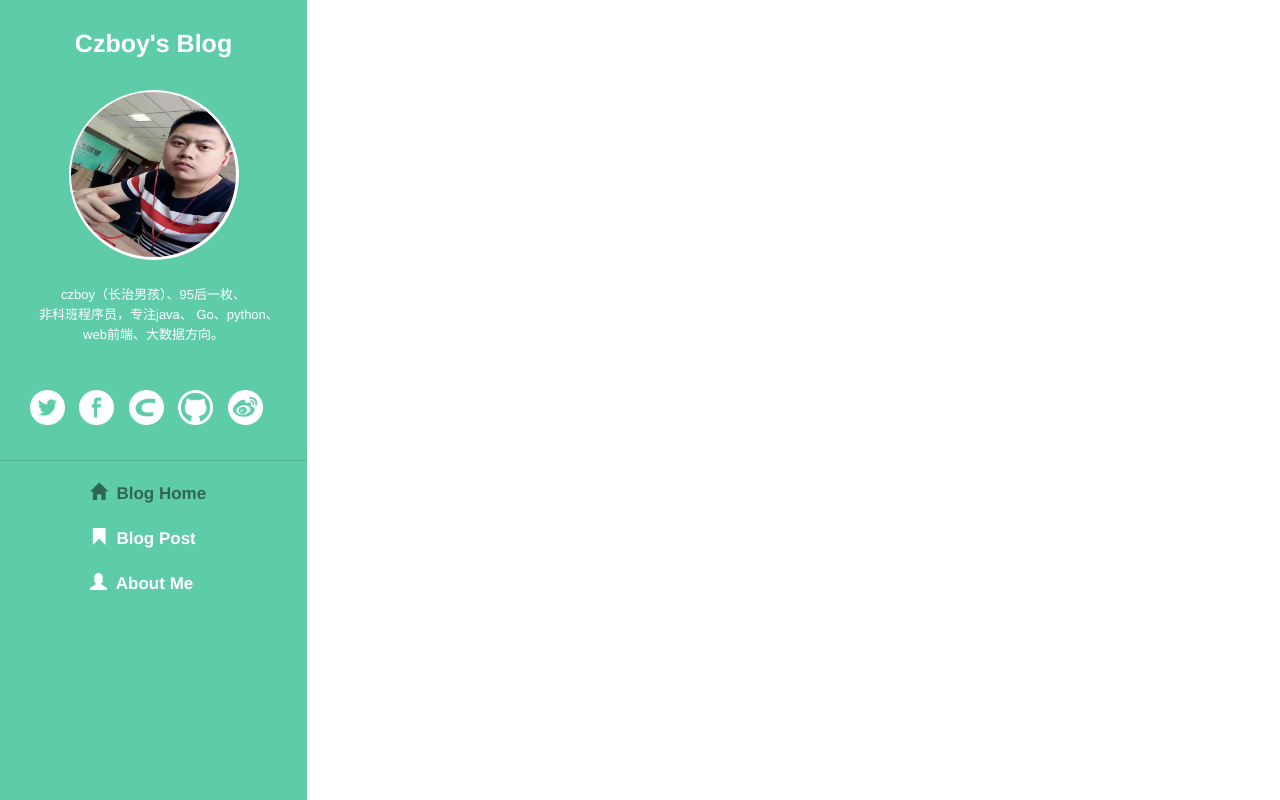
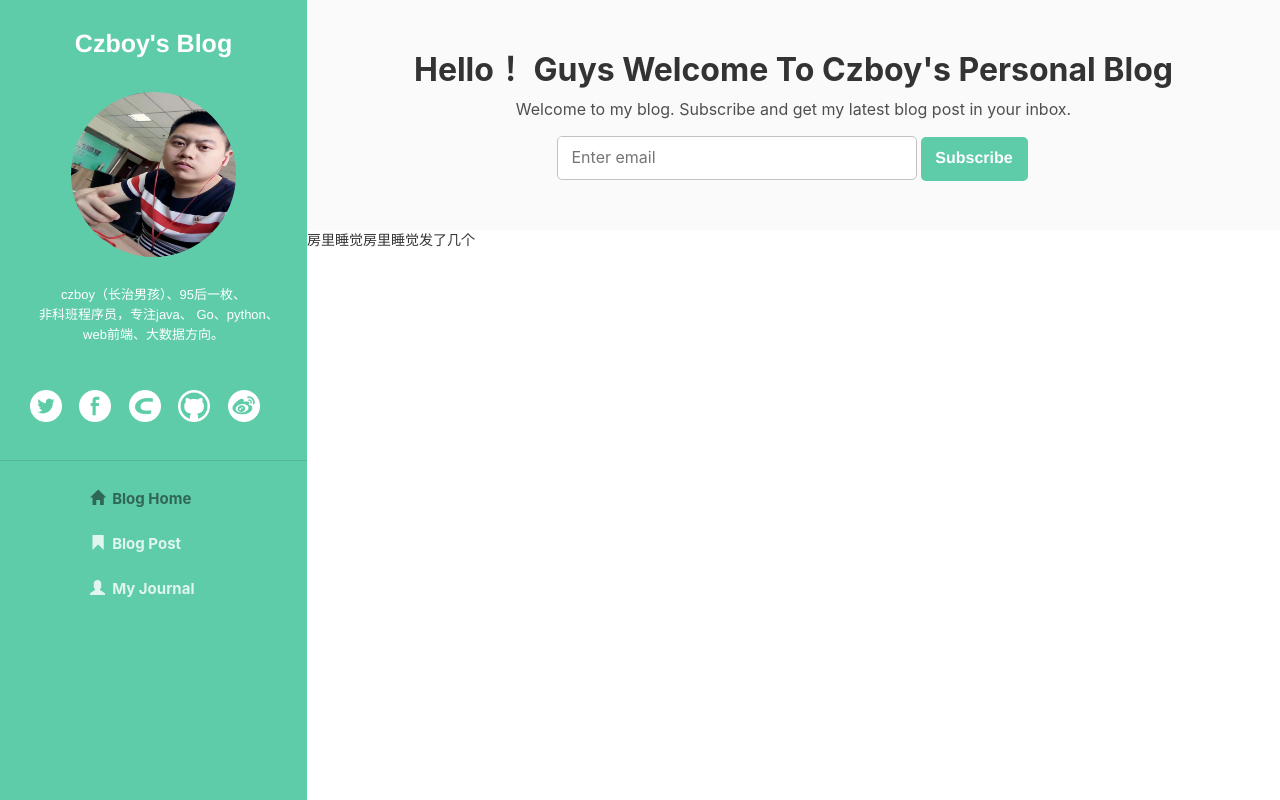
Before and after one commit to cz6oy/czboy-blog, a Vue app: page / in a window 1280 px wide. Built offline with nearby package versions, Linux system fonts and the light colour scheme.

Commit message:
2019-8-25

```diff
--- a/src/App.vue
+++ b/src/App.vue
@@ -28,40 +28,61 @@
             </a>
           </li>
           <li>
-            <a href="https://blog.csdn.net/qq_37504376">
+            <a href="https://blog.csdn.net/qq_37504376" target="_blank">
               <img src="./assets/image/app/csdn.png" alt />
             </a>
           </li>
           <li>
-            <a href="https://github.com/cz6oy">
+            <a href="https://github.com/cz6oy" target="_blank">
               <img src="./assets/image/app/githubb.png" alt />
             </a>
           </li>
           <li>
-            <a href="#">
+            <a href="https://weibo.com/6226694438" target="_blank">
               <img src="./assets/image/app/weibo.png" alt />
             </a>
           </li>
         </ul>
       </div>
-      <!-- 导航栏 -->
+      <!-- 左侧导航栏 -->
       <div class="my-nav">
         <ul>
-          <li :style="{color:active}">
-            <span class="glyphicon glyphicon-home"></span>&nbsp;
-            Blog Home
+          <li>
+            <router-link to :style="{color:active}">
+              <span class="glyphicon glyphicon-home"></span>&nbsp;
+              <strong>Blog Home</strong>
+            </router-link>
           </li>
           <li>
-            <span class="glyphicon glyphicon-bookmark"></span>&nbsp;
-            Blog Post
+            <router-link to>
+              <span class="glyphicon glyphicon-bookmark"></span>&nbsp;
+              <strong>Blog Post</strong>
+            </router-link>
           </li>
           <li>
-            <span class="glyphicon glyphicon-user"></span>&nbsp;
-            About Me
+            <router-link to>
+              <span class="glyphicon glyphicon-user"></span>&nbsp;
+              <strong>My Journal</strong>
+            </router-link>
           </li>
         </ul>
       </div>
     </div>
+    <!-- 右边上部盒子 -->
+    <div class="right-top-box">
+      <div class="title">Hello！ Guys Welcome To Czboy's Personal Blog</div>
+      <p>Welcome to my blog. Subscribe and get my latest blog post in your inbox.</p>
+      <form>
+        <div class="form-group">
+          <input type="text" placeholder="Enter email" />
+        </div>
+        <button type="button" :style="{backgroundColor:activeColor,borderColor:activeColor}" @click="btnEmail()">Subscribe</button>
+      </form>
+    </div>
+    <!-- 右边下部盒子 -->
+    <div class="right-bottom-box"></div>
+    <!-- 路由页面 -->
+    <router-view class="router-view" />
   </div>
 </template>
 
@@ -69,11 +90,14 @@
 export default {
   data() {
     return {
-      activeColor: '',
-      active:'#fff'
+      activeColor: "",
+      active: "rgba(0,0,0,0.5)"
     };
   },
   methods: {
+    btnEmail:function(){
+      alert("暂未开通邮箱订阅，敬请期待！");
+    },
     // 随机背景颜色
     randomBgColor: function() {
       var arr = [
@@ -88,7 +112,6 @@ export default {
       ];
       var random = Math.floor(Math.random() * arr.length);
       this.activeColor = arr[random];
-      this.active = "rgba(0,0,0,0.5)";
     }
   },
   mounted: function() {
@@ -106,6 +129,7 @@ ul li {
   list-style: none;
 }
 .left-box {
+  float: left;
   width: 307px;
   height: 100vh;
   background-color: #5bc3d5;
@@ -123,11 +147,11 @@ ul li {
     margin: 60px auto 0px auto;
     width: 170px;
     height: 170px;
-    background-color: #fff;
+    // background-color: #fff;
     border-radius: 50%;
 
     img {
-      position:absolute;
+      position: absolute;
       top: 2px;
       left: 2px;
       width: 165px;
@@ -147,7 +171,7 @@ ul li {
   }
   .my-blog {
     padding: 0px 30px;
-    margin:30px 0px 100px 0px;
+    margin: 30px 0px 100px 0px;
     // height: 30px;
     background-color: #fff;
     ul li {
@@ -157,8 +181,8 @@ ul li {
       a > img {
         margin: 0px auto;
         display: inline-block;
-        width: 35px;
-        height: 35px;
+        width: 32px;
+        height: 32px;
       }
     }
   }
@@ -169,22 +193,89 @@ ul li {
     border-top: 1px solid rgba(0, 0, 0, 0.1);
     ul {
       li {
-        padding-top: 10px;
+        padding-top: 15px;
         padding-left: 70px;
         width: 100%;
         height: 45px;
-        font-size: 17px;
         font-weight: bold;
         line-height: 45px;
         text-align: left;
-        color:#fff;
-        cursor: pointer;
-      }
-      li:hover{
-        color: rgba(0,0,0,0.5);
-        text-decoration: underline;
+        a {
+          font-size: 15px;
+          color: rgba(255, 255, 255, 0.8);
+          font-family: -apple-system, BlinkMacSystemFont, "Segoe UI", Roboto,
+            "Helvetica Neue", Arial, "Noto Sans", sans-serif,
+            "Apple Color Emoji", "Segoe UI Emoji", "Segoe UI Symbol",
+            "Noto Color Emoji";
+        }
+        a:hover {
+          color: rgba(0, 0, 0, 0.5);
+        }
       }
     }
   }
 }
+.right-top-box {
+  padding-left: 307px;
+  height: 230px;
+  background-color: #fafafa !important;
+  .title {
+    padding-top: 47px;
+    width: 100%;
+    text-align: center;
+    font-size: 32px;
+    font-weight: 700;
+    font-family: -apple-system, BlinkMacSystemFont, "Segoe UI", Roboto,
+      "Helvetica Neue", Arial, "Noto Sans", sans-serif, "Apple Color Emoji",
+      "Segoe UI Emoji", "Segoe UI Symbol", "Noto Color Emoji";
+  }
+  p {
+    padding-top: 5px;
+    font-weight: 400;
+    font-size: 16px;
+    text-align: center;
+    color: #4f4f4f;
+    font-family: -apple-system, BlinkMacSystemFont, "Segoe UI", Roboto,
+      "Helvetica Neue", Arial, "Noto Sans", sans-serif, "Apple Color Emoji",
+      "Segoe UI Emoji", "Segoe UI Symbol", "Noto Color Emoji";
+  }
+  form {
+    margin: 0px auto;
+    padding-top: 5px;
+    width: 700px;
+    .form-group {
+      margin-left: 113px;
+      display: inline-block;
+      width: 360px;
+      height: 44px;
+      border: 1px solid #c2c2c2;
+      border-radius: 5px;
+      background-color: #fff;
+      input {
+        margin-left: 1px;
+        padding-left: 13px;
+        width: 98%;
+        height: 98%;
+        border: 0px;
+        font-size: 16px;
+        font-family: -apple-system, BlinkMacSystemFont, "Segoe UI", Roboto,
+          "Helvetica Neue", Arial, "Noto Sans", sans-serif, "Apple Color Emoji",
+          "Segoe UI Emoji", "Segoe UI Symbol", "Noto Color Emoji";
+        border-radius: 2%;
+        outline: none;
+      }
+    }
+    button {
+      display: inline-block;
+      margin-left: 4px;
+      width: 107px;
+      height: 44px;
+      color: #fff;
+      font-size: 16px;
+      font-weight: 700;
+      border-radius: 5px;
+      border: 0px;
+    }
+  }
+}
 </style>
--- a/src/components/HelloWorld.vue
+++ /dev/null
@@ -1,58 +0,0 @@
-<template>
-  <div class="hello">
-    <h1>{{ msg }}</h1>
-    <p>
-      For a guide and recipes on how to configure / customize this project,<br>
-      check out the
-      <a href="https://cli.vuejs.org" target="_blank" rel="noopener">vue-cli documentation</a>.
-    </p>
-    <h3>Installed CLI Plugins</h3>
-    <ul>
-      <li><a href="https://github.com/vuejs/vue-cli/tree/dev/packages/%40vue/cli-plugin-babel" target="_blank" rel="noopener">babel</a></li>
-      <li><a href="https://github.com/vuejs/vue-cli/tree/dev/packages/%40vue/cli-plugin-eslint" target="_blank" rel="noopener">eslint</a></li>
-    </ul>
-    <h3>Essential Links</h3>
-    <ul>
-      <li><a href="https://vuejs.org" target="_blank" rel="noopener">Core Docs</a></li>
-      <li><a href="https://forum.vuejs.org" target="_blank" rel="noopener">Forum</a></li>
-      <li><a href="https://chat.vuejs.org" target="_blank" rel="noopener">Community Chat</a></li>
-      <li><a href="https://twitter.com/vuejs" target="_blank" rel="noopener">Twitter</a></li>
-      <li><a href="https://news.vuejs.org" target="_blank" rel="noopener">News</a></li>
-    </ul>
-    <h3>Ecosystem</h3>
-    <ul>
-      <li><a href="https://router.vuejs.org" target="_blank" rel="noopener">vue-router</a></li>
-      <li><a href="https://vuex.vuejs.org" target="_blank" rel="noopener">vuex</a></li>
-      <li><a href="https://github.com/vuejs/vue-devtools#vue-devtools" target="_blank" rel="noopener">vue-devtools</a></li>
-      <li><a href="https://vue-loader.vuejs.org" target="_blank" rel="noopener">vue-loader</a></li>
-      <li><a href="https://github.com/vuejs/awesome-vue" target="_blank" rel="noopener">awesome-vue</a></li>
-    </ul>
-  </div>
-</template>
-
-<script>
-export default {
-  name: 'HelloWorld',
-  props: {
-    msg: String
-  }
-}
-</script>
-
-<!-- Add "scoped" attribute to limit CSS to this component only -->
-<style scoped lang="less">
-h3 {
-  margin: 40px 0 0;
-}
-ul {
-  list-style-type: none;
-  padding: 0;
-}
-li {
-  display: inline-block;
-  margin: 0 10px;
-}
-a {
-  color: #42b983;
-}
-</style>
--- a/src/views/Home.vue
+++ b/src/views/Home.vue
@@ -1,17 +1,14 @@
 <template>
   <div class="home">
-    <HelloWorld msg="Welcome to Your Vue.js App"/>
+    房里睡觉房里睡觉发了几个
   </div>
 </template>
 
 <script>
 // @ is an alias to /src
-import HelloWorld from '@/components/HelloWorld.vue'
 
 export default {
   name: 'home',
-  components: {
-    HelloWorld
-  }
+
 }
 </script>
```
Also changed, not shown: src/assets/image/app/mayun.png (added).
